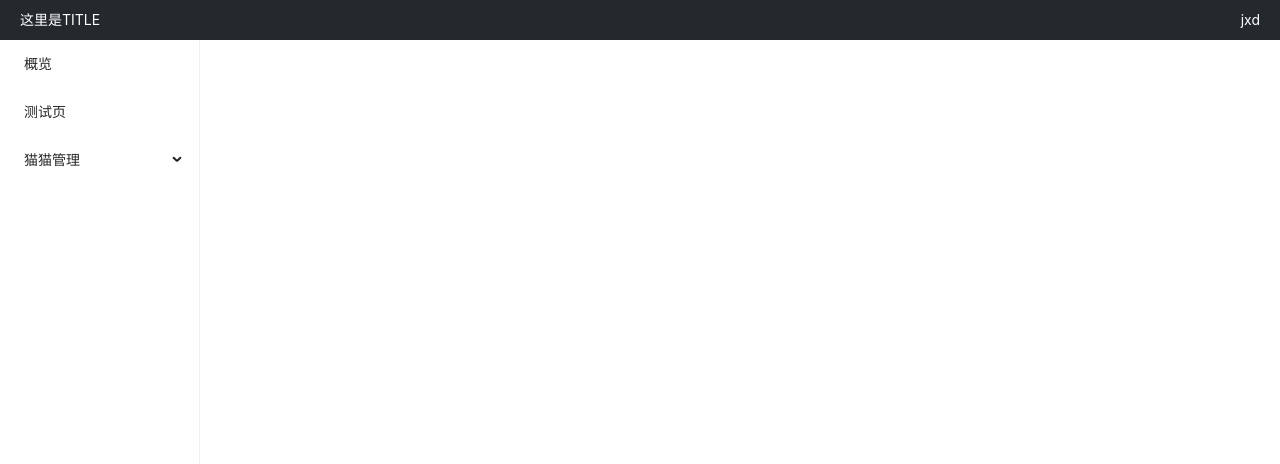
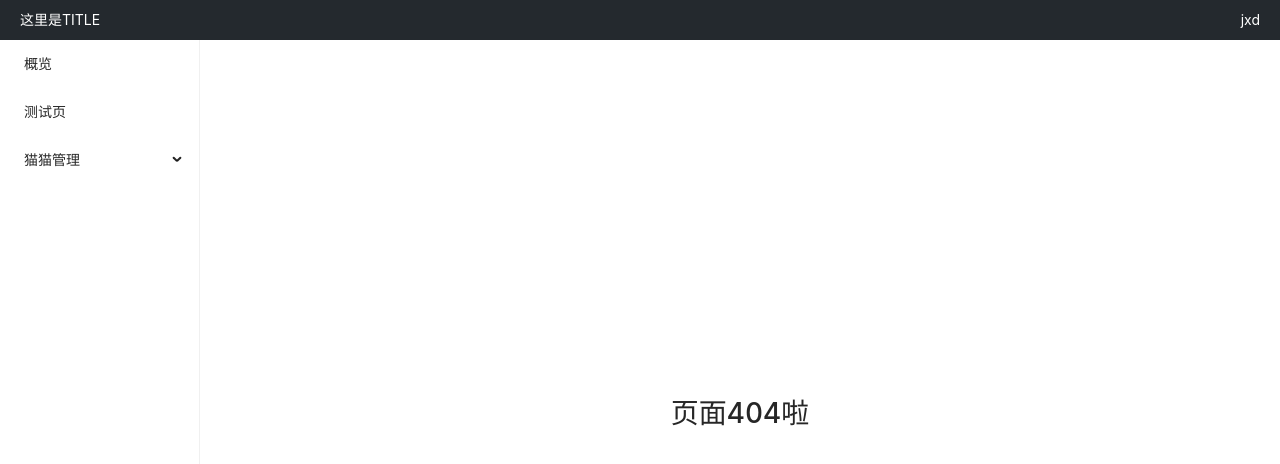
Before and after one commit to 314857493/vite-react, a React (Vite) app: page /#/main in a window 1280 px wide. Shown: the top 464 px of the page. Built offline with nearby package versions, Linux system fonts and the light colour scheme.

Commit message:
update handle路由为/main/*的404路由

```diff
--- a/src/Router/MainRoute.jsx
+++ b/src/Router/MainRoute.jsx
@@ -3,6 +3,7 @@ import { Route, Switch, useRouteMatch } from "react-router-dom";
 import routes from "./mainRoutes";
 import Layout from "@/Layout";
 import Sider from "@/page/Main/Sider";
+import NoMatch from "@/page/NoMatch";
 
 const MainRoute = () => {
   const match = useRouteMatch();
@@ -38,7 +39,16 @@ const MainRoute = () => {
     <Layout>
       <Sider />
       <div style={{ flex: 1 }}>
-        <Switch>{routes.map((item) => filteRoute(item))}</Switch>
+        <Switch>
+          {routes.map((item) => filteRoute(item))}
+          <Route
+            path="*"
+            render={(props) => {
+              document.title = "404";
+              return <NoMatch {...props} />;
+            }}
+          />
+        </Switch>
       </div>
     </Layout>
   );
```
